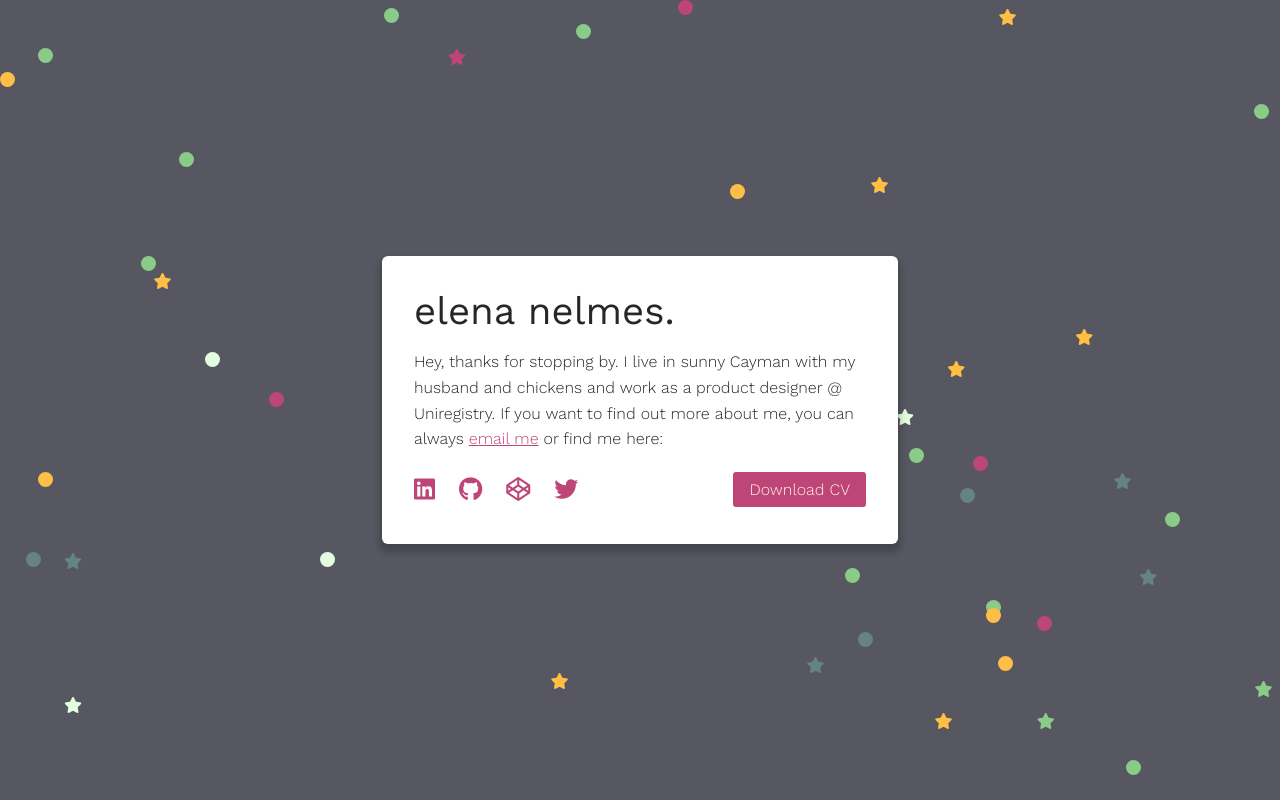
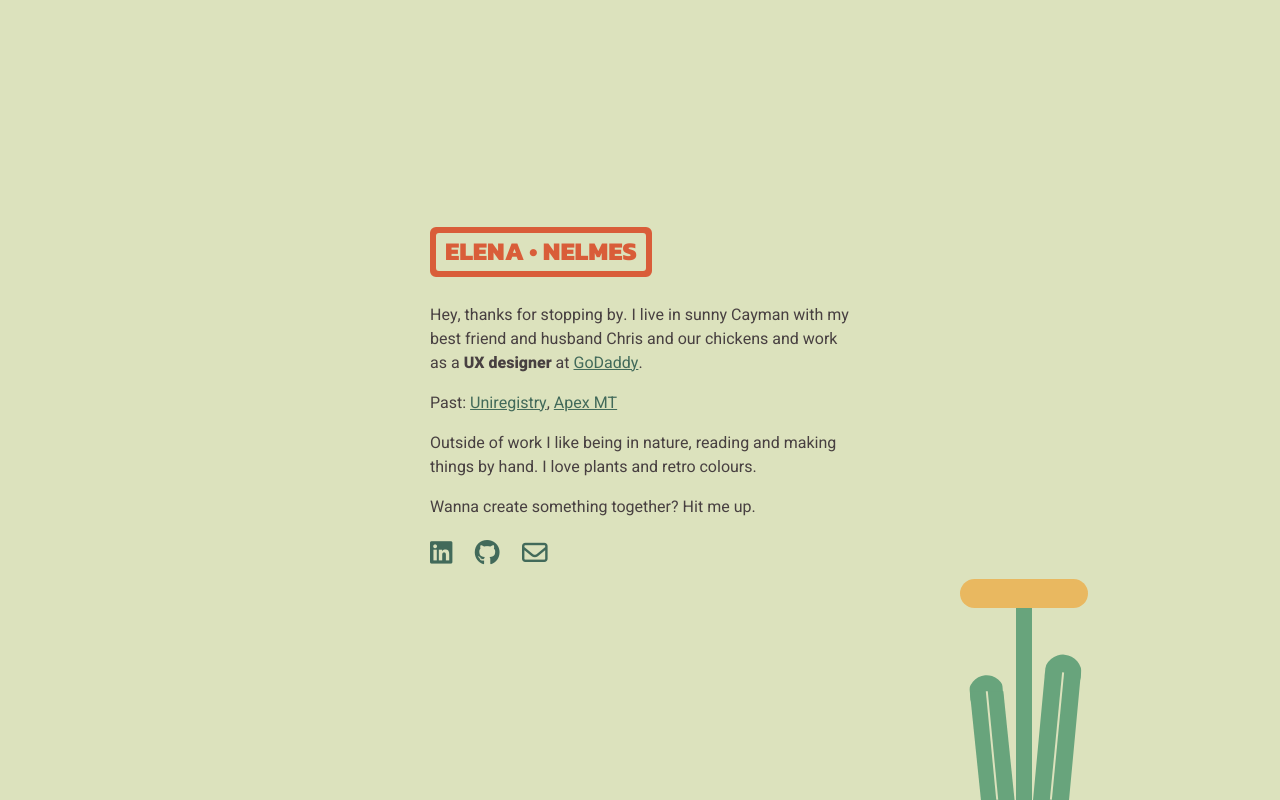
Before and after one commit to elenanelmes/elenanelmes.github.io, a plain HTML site: page index.html in a window 1280 px wide. Drawn offline with nearby package versions, Linux system fonts and the light colour scheme.

Commit message:
Update content

```diff
--- a/index.css
+++ b/index.css
@@ -1,10 +1,18 @@
-@import url("https://fonts.googleapis.com/css?family=Work+Sans:300,400,500");
+@import url('https://fonts.googleapis.com/css2?family=Heebo:wght@400;800&family=Kanit:wght@800&display=swap');
 :root {
-  font-size: 16px;
-  --accent: #be4577;
-  --bg: #575761;
-  --dot-size: 15px;
-  --text: #272727;
+  --font-base: 16px;
+  --color-accent: #d95d39;
+  --color-bg: #dce2bd;
+  --color-text: #484041;
+  --color-link: #426a5a;
+  --color-flower: #edae49;
+  --color-leaf: #4c956c;
+  --border-base: 6px;
+  --radius-base: var(--border-base);
+  --transition-base: 0.5s;
+  --unit-base: 1rem;
+  --weight-reg: 400;
+  --weight-bold: 900;
 }
 * {
   margin: 0;
@@ -13,115 +21,156 @@
 html,
 body {
   box-sizing: border-box;
-  font-family: "Work Sans", sans-serif;
+  font-family: "Heebo", sans-serif;
+  font-size: var(--font-base);
   height: 100%;
   width: 100%;
 }
 body {
   align-items: center;
-  background: var(--bg);
+  background: var(--color-bg);
   display: flex;
   flex-direction: column;
   justify-content: center;
   overflow: hidden;
-  padding: 1rem;
-}
-.container {
-  background: white;
-  border-radius: 6px;
-  box-shadow: 0 6px 6px 3px rgba(0, 0, 0, 0.2);
-  color: var(--text);
-  font-weight: 300;
-  max-width: calc(420px + 2rem);
-  padding: 2rem;
-  z-index: 100;
-}
-p {
-  line-height: 1.6rem;
-}
-header,
-p {
-  margin-bottom: 1rem;
-}
-h1 {
-  font-size: 2.4rem;
-  font-weight: 400;
+  padding: var(--unit-base);
 }
 a {
   cursor: pointer;
-  color: var(--accent);
+  color: var(--color-link);
   text-decoration: none;
-  transition: 0.5s;
-  -webkit-transition: 0.5s;
-  -o-transition: 0.5s;
+  transition: var(--transition-base);
+  -webkit-transition: var(--transition-base);
+  -o-transition: var(--transition-base);
 }
 a:hover {
-  color: var(--text);
-  transition: 0.5s;
-  -webkit-transition: 0.5s;
-  -o-transition: 0.5s;
+  color: var(--color-text);
+  transition: var(--transition-base);
+  -webkit-transition: var(--transition-base);
+  -o-transition: var(--transition-base);
 }
-.underline {
+.wrapper {
+  max-width: 420px;
+}
+.name {
+  border: calc(var(--border-base) + 1px) solid var(--color-accent);
+  border-radius: var(--radius-base);
+  color: var(--color-accent);
+  cursor: pointer;
+  font-family: "Kanit", sans-serif;
+  font-size: calc(var(--font-base) * 1.6);
+  font-weight: var(--weight-bold);
+  height: fit-content;
+  line-height: calc(var(--font-base) * 1.6);
+  max-width: fit-content;
+}
+.name .inner {
+  border: var(--border-base) solid var(--color-bg);
+  border-radius: calc(var(--radius-base) / 2);
+  margin: -1px;
+  padding: 0 calc(var(--border-base) / 2);
+  text-transform: uppercase;
+  width: fit-content;
+}
+.info {
+  color: var(--color-text);
+  font-weight: var(--weight-reg);
+  margin-top: calc(var(--unit-base) * 1.6);
+}
+.info a {
   text-decoration: underline;
 }
-.contact {
+.info p {
+  margin-bottom: var(--unit-base);
+}
+.links a {
+  font-size: calc(var(--font-base) * 1.6);
+  margin-right: var(--unit-base);
+}
+.plant {
   align-items: center;
+  bottom: 0;
   display: flex;
-  justify-content: space-between;
+  flex-direction: column;
+  justify-content: center;
+  opacity: 0.8;
+  position: absolute;
+  right: 15%;
+  width: fit-content;
+  z-index: -100;
 }
-.social-links {
-  align-items: center;
-  display: flex;
-  flex-direction: row;
-  justify-content: flex-start;
+.flower {
+  background: var(--color-flower);
+  border-radius: 1rem;
+  height: 1.8rem;
+  width: 8rem;
 }
-.social-links > a {
-  font-size: 1.5rem;
-  padding: 0.5rem 1.5rem 0.5rem 0;
+.stem {
+  height: 12rem;
+  width: 1rem;
 }
-.social-links > a:last-child {
-  padding-right: 0;
+.leaf--tip,
+.leaf--body,
+.stem {
+  background: var(--color-leaf);
 }
-.button-link {
-  background-color: var(--accent);
-  border-radius: 3px;
-  color: #fff4e9;
-  padding: 0.5rem 1rem;
-}
-.button-link:hover {
-  background-color: var(--text);
-  color: white;
-}
-.button-link,
-.button-link:hover {
-  transition: 0.5s;
-}
-@media (max-width: 600px) {
-  .contact {
-    align-items: flex-start;
-    display: flex;
-    flex-direction: column;
-  }
-  .cv {
-    margin-top: 2rem;
-  }
-}
-.dot,
-.star {
+.leaf--left {
+  bottom: 0;
+  left: 9.75px;
   position: absolute;
 }
-.dot {
-  width: var(--dot-size);
-  height: var(--dot-size);
-  border-radius: 50%;
+.leaf--left .leaf--wrapper .leaf--tip {
+  clip-path: circle(50% at 50% 50%);
+  height: 2.4rem;
+  left: 0.25px;
+  margin-bottom: -10px;
+  position: absolute;
+  top: -1.1rem;
+  transform: rotate(-5deg);
+  width: 2.08rem;
 }
-.star::before {
-  font-family: "Font Awesome 5 Free";
-  font-size: var(--dot-size) + 5px;
-  content: "\f005";
-  font-weight: 900;
-  font-style: normal;
-  font-variant: normal;
-  text-rendering: auto;
-  display: inline-block;
+.leaf--left .leaf--wrapper .leaf--body {
+  clip-path: polygon(0% 0%, 75% 0%, 100% 100%, 25% 100%);
+  height: 6.8rem;
+  width: 2.8rem;
 }
+.leaf--left::after {
+  background: var(--color-bg);
+  bottom: 0;
+  content: "";
+  height: 100%;
+  left: 48%;
+  position: absolute;
+  transform: rotate(-5.5deg);
+  width: 2px;
+}
+.leaf--right {
+  bottom: 0;
+  position: absolute;
+  right: 7px;
+}
+.leaf--right .leaf--wrapper .leaf--tip {
+  clip-path: circle(50% at 50% 50%);
+  height: 2.4rem;
+  margin-bottom: -10px;
+  position: absolute;
+  right: 0;
+  top: -1.1rem;
+  transform: rotate(5deg);
+  width: 2.25rem;
+}
+.leaf--right .leaf--wrapper .leaf--body {
+  clip-path: polygon(25% 0%, 100% 0%, 75% 100%, 0% 100%);
+  height: 8rem;
+  width: 3rem;
+}
+.leaf--right::after {
+  background: var(--color-bg);
+  bottom: 0;
+  content: "";
+  height: 100%;
+  position: absolute;
+  right: 48%;
+  transform: rotate(5.5deg);
+  width: 2px;
+}
--- a/index.html
+++ b/index.html
@@ -7,55 +7,63 @@
 
     <title>Elena Nelmes | Code & Design</title>
 
-    <!-- <link rel="icon" type="image/png" sizes="32x32" href="favicon-32x32.png" /> -->
-    <!-- <link rel="icon" type="image/png" sizes="16x16" href="favicon-16x16.png" /> -->
-
     <link rel="stylesheet" href="index.css" />
   </head>
 
   <!-- Thanks for checking out my source code! 🤙 -->
 
   <body>
-    <div class="container">
-      <header>
-        <h1>elena nelmes.</h1>
-      </header>
-      <main>
-        <p>
-          Hey, thanks for stopping by. I live in sunny Cayman with my husband
-          and chickens and work as a product designer @ Uniregistry. If you want
-          to find out more about me, you can always
-          <a class="underline" href="mailto:elena.nelmes@gmail.com">email me</a>
-          or find me here:
-        </p>
-        <div class="contact">
-          <div class="social-links">
-            <a href="https://www.linkedin.com/in/elena-nelmes/" target="_blank"
-              ><i class="fab fa-linkedin"></i
-            ></a>
-            <a href="https://github.com/elenanelmes/" target="_blank"
-              ><i class="fab fa-github"></i
-            ></a>
-            <a href="https://codepen.io/elenanelmes/" target="_blank"
-              ><i class="fab fa-codepen"></i
-            ></a>
-            <a href="https://twitter.com/elenanelmes/" target="_blank"
-              ><i class="fab fa-twitter"></i
-            ></a>
-          </div>
-          <div class="cv">
-            <a
-              class="button-link"
-              href="/Elena_Nelmes_Web_CV_2019.pdf"
-              download="Elena_Nelmes_Web_CV_2019.pdf"
-              >Download CV</a
-            >
+    <div class="wrapper">
+      <a href="/" target="_self">
+        <div class="name">
+          <div class="inner">
+            Elena &bull; Nelmes
           </div>
         </div>
-      </main>
+      </a>
+      <div class="info">
+        <p>
+          Hey, thanks for stopping by. I live in sunny Cayman with my best friend and husband Chris and our chickens and work as a <strong>UX designer</strong> at <a href="https://www.godaddy.com" target="_blank">GoDaddy</a>.
+        </p>
+        <p>
+          Past: <a href="https://www.uniregistry.com" target="_blank">Uniregistry</a>, <a href="https://www.apex-mt.com" target="_blank">Apex MT</a>
+        </p>
+        <p>
+          Outside of work I like being in nature, reading and making things by hand. I love plants and retro colours.
+        </p>
+        <p>
+          Wanna create something together? Hit me up.
+        </p>
+      </div>
+      <div class="links">
+        <a href="https://www.linkedin.com/in/elena-nelmes/" target="_blank">
+          <i class="fab fa-linkedin"></i>
+        </a>
+        <a href="https://github.com/elenanelmes/" target="_blank">
+          <i class="fab fa-github"></i>
+        </a>
+        <a href="mailto:elena.nelmes@gmail.com">
+          <i class="far fa-envelope"></i>
+        </a>
+      </div>
+    </div>
+    <div class="plant">
+      <div class="flower"></div>
+      <div class="leaf--left">
+        <div class="leaf--wrapper">
+          <div class="leaf--tip"></div>
+          <div class="leaf--body"></div>
+        </div>
+      </div>
+      <div class="stem"></div>
+      <div class="leaf--right">
+        <div class="leaf--wrapper">
+          <div class="leaf--tip"></div>
+          <div class="leaf--body"></div>
+        </div>
+      </div>
     </div>
   </body>
-  <script src="script.js"></script>
   <script
     src="https://kit.fontawesome.com/5d2b7b2269.js"
     crossorigin="anonymous"
--- a/script.js
+++ /dev/null
@@ -1,29 +0,0 @@
-const colours = ["#ffbf46", "#648381", "#8acb88", "#e4fde1", "#be4577"];
-
-const numDots = 30;
-const dots = [];
-
-for (let i = 0; i < numDots; i++) {
-  let dot = document.createElement("div");
-  dot.classList.add("dot");
-  dot.style.background = colours[Math.floor(Math.random() * colours.length)];
-  dot.style.left = `${Math.floor(Math.random() * 100)}vw`;
-  dot.style.top = `${Math.floor(Math.random() * 100)}vh`;
-
-  dots.push(dot);
-  document.body.append(dot);
-}
-
-const numStars = 20;
-const stars = [];
-
-for (let i = 0; i < numStars; i++) {
-  let star = document.createElement("div");
-  star.classList.add("star");
-  star.style.color = colours[Math.floor(Math.random() * colours.length)];
-  star.style.left = `${Math.floor(Math.random() * 100)}vw`;
-  star.style.top = `${Math.floor(Math.random() * 100)}vh`;
-
-  stars.push(star);
-  document.body.append(star);
-}
```
Also changed, not shown: 1 other file.
